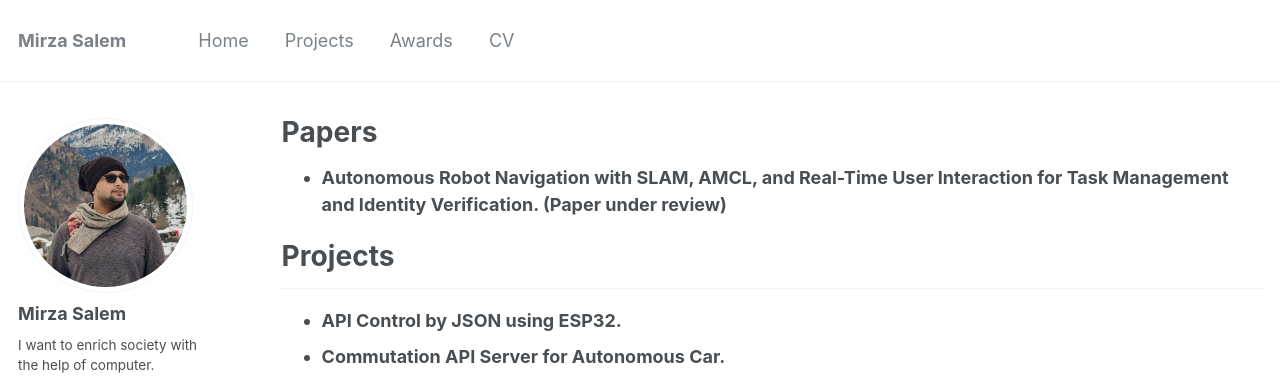
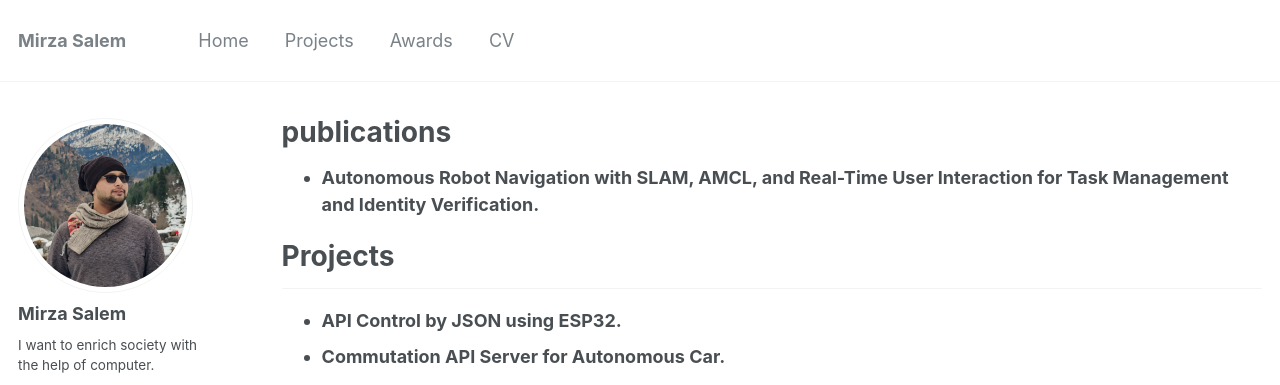
Before and after one commit to mirzasalem/mirzawebsite, a plain HTML site: page Projects/index.html in a window 1280 px wide. Shown: the top 385 px of the page. Drawn offline with Linux system fonts and the light colour scheme.

Commit message:
Add files via upload

```diff
--- a/Projects/index.html
+++ b/Projects/index.html
@@ -143,11 +143,11 @@
         </div>
       </div>
       <div class="archive">
-        <h1 class="page__title">Papers</h1>
+        <h1 class="page__title">publications</h1>
         <ul>
 
           <li>
-            <strong>Autonomous Robot Navigation with SLAM, AMCL, and Real-Time User Interaction for Task Management and Identity Verification. (Paper under review)</strong>
+            <strong>Autonomous Robot Navigation with SLAM, AMCL, and Real-Time User Interaction for Task Management and Identity Verification.</strong>
           </li>
 
         </p>
```
